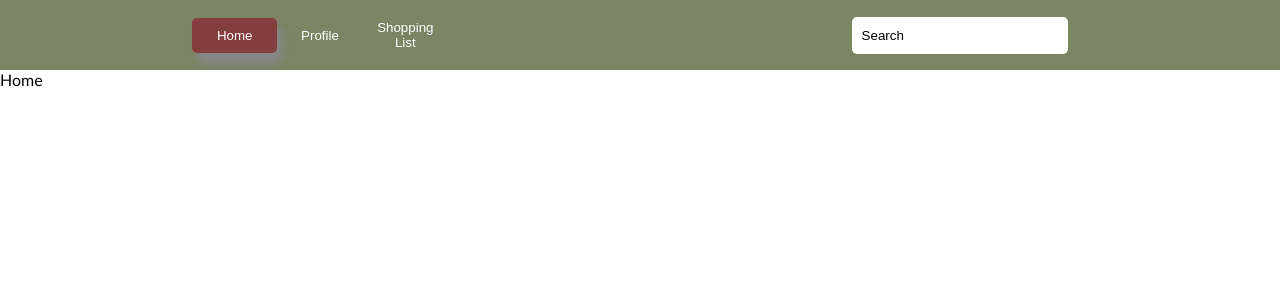
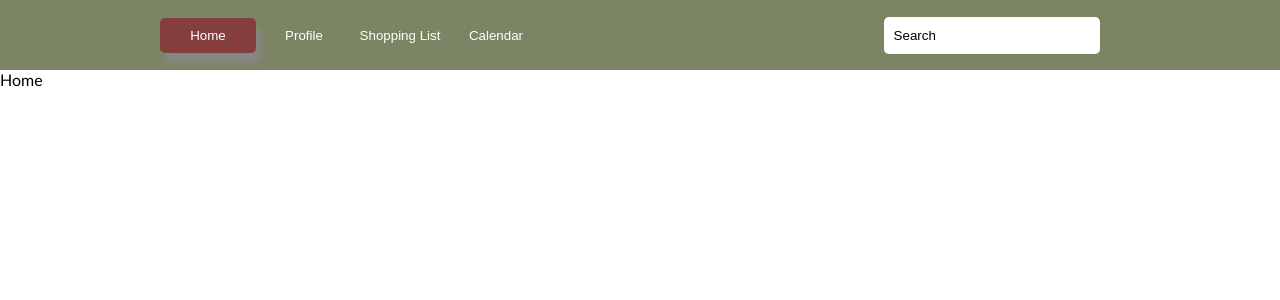
Before and after one commit to YoussefHoussein/online-recipes, a React (Create React App) app in the folder frontend/: page /dashboard in a window 1280 px wide. Shown: the top 300 px of the page. Built offline with nearby package versions, Linux system fonts and the light colour scheme.

Commit message:
frontend <> add the calendar to the navbar

```diff
--- /dev/null
+++ b/frontend/src/components/home/calendar/index.jsx
@@ -0,0 +1,9 @@
+import React from 'react'
+
+const Calendar = () => {
+  return (
+    <div>Calendar</div>
+  )
+}
+
+export default Calendar
--- a/frontend/src/components/home/index.jsx
+++ b/frontend/src/components/home/index.jsx
@@ -3,6 +3,7 @@ import Navbar from './navbar'
 import Home from './home'
 import Profile from './profile'
 import ShoppingList from './shoppingList'
+import Calendar from './calendar'
 const Dashboard = () => {
   const [nav , setNav] = useState("Home")
   const handleSelectItem = (item) => {
@@ -13,7 +14,7 @@ const Dashboard = () => {
     <>
     <Navbar setNav={handleSelectItem}/>
     <div>
-      {nav == "Home" ? <Home /> : nav == "Profile" ? <Profile /> : <ShoppingList />}
+      {nav == "Home" ? <Home /> : nav == "Profile" ? <Profile /> : nav == "Shopping List" ? <ShoppingList />: <Calendar />}
     </div>
     </>
 
--- a/frontend/src/components/home/navbar/index.jsx
+++ b/frontend/src/components/home/navbar/index.jsx
@@ -13,6 +13,7 @@ const Navbar = ({setNav}) => {
             <button className={selected == "Home" ? 'item-button selected' : 'item-button'} onClick={() => handleClick("Home")}>Home</button>
             <button className={selected == "Profile" ? 'item-button selected' : 'item-button'} onClick={() => handleClick("Profile")}>Profile</button>
             <button className={selected == "Shopping List" ? 'item-button selected' : 'item-button'} onClick={() => handleClick("Shopping List")}>Shopping List</button>
+            <button className={selected == "Calendar" ? 'item-button selected' : 'item-button'} onClick={() => handleClick("Calendar")}>Calendar</button>
         </div>
         <div className="search flex center">
             <input type="text" placeholder='Search' className='search-bar'/>
--- a/frontend/src/components/home/navbar/style.css
+++ b/frontend/src/components/home/navbar/style.css
@@ -4,7 +4,7 @@
     background-color: #7B8463;
 }
 .navbar-items{
-    width: 20%;
+    width: 30%;
 }
 .item-button{
     background-color: transparent;
```
